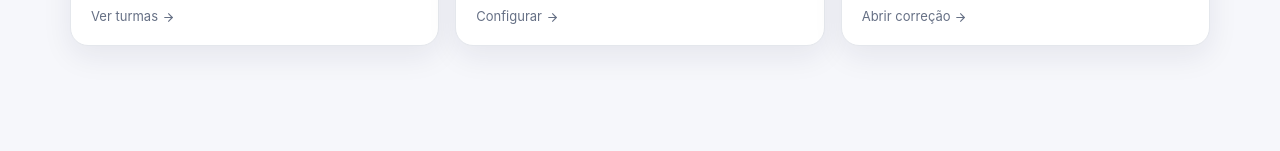
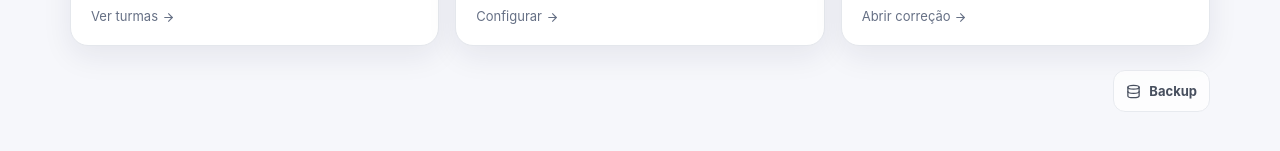
Before and after one commit to MicamAmorim/gabarito_omr_system, a Next.js app in the folder web/: page / in a window 1280 px wide. Shown: the part 631-782 px from the top of the page. Built offline with nearby package versions, Linux system fonts and the light colour scheme.

Commit message:
web: add discreet backup controls to home

```diff
--- a/web/src/app/page.tsx
+++ b/web/src/app/page.tsx
@@ -1,12 +1,15 @@
 "use client";
 import Link from "next/link";
-import { useEffect,useState } from "react";
-import { ArrowRight, Camera, FilePlus2, Users } from "lucide-react";
-import { getData } from "@/lib/storage/local";
+import { useEffect,useRef,useState } from "react";
+import { ArrowRight, Camera, Database, Download, FilePlus2, Upload, Users } from "lucide-react";
+import { exportLocalBackup,getData,importLocalBackup } from "@/lib/storage/local";
 import type { AppData } from "@/lib/types/domain";
 const empty:AppData={exams:[],classes:[],results:[]};
-export default function HomePage(){const [data,setData]=useState(empty);useEffect(()=>setData(getData()),[]); const avg=data.results.length?data.results.reduce((s,r)=>s+r.score,0)/data.results.length:0;
+export default function HomePage(){const [data,setData]=useState(empty);const[backupOpen,setBackupOpen]=useState(false);const[backupMsg,setBackupMsg]=useState("");const backupInput=useRef<HTMLInputElement>(null);useEffect(()=>setData(getData()),[]); const avg=data.results.length?data.results.reduce((s,r)=>s+r.score,0)/data.results.length:0;
+function exportBackup(){const backup=exportLocalBackup();const blob=new Blob([JSON.stringify(backup,null,2)],{type:"application/json"});const url=URL.createObjectURL(blob);const a=document.createElement("a");const stamp=new Date().toISOString().slice(0,10);a.href=url;a.download=`gabarito-backup-${stamp}.json`;document.body.appendChild(a);a.click();a.remove();URL.revokeObjectURL(url);setBackupMsg("Backup exportado.")}
+async function importBackup(file?:File){if(!file)return;try{const text=await file.text();if(!window.confirm("Importar este backup substituirá as provas, turmas e resultados atuais deste dispositivo. Continuar?"))return;const restored=importLocalBackup(text);setData(restored);setBackupMsg(`Backup restaurado: ${restored.exams.length} prova(s), ${restored.classes.length} turma(s) e ${restored.results.length} resultado(s).`)}catch(e){setBackupMsg(e instanceof Error?e.message:"Não foi possível importar o backup.")}finally{if(backupInput.current)backupInput.current.value=""}}
 return <div className="container"><section className="hero"><div><div className="eyebrow">Correção OMR</div><h1 className="h1">Fotografe. Corrija.<br/>Siga para o próximo.</h1><p className="lead">Crie provas e cartões-resposta, use o celular para corrigir e acompanhe os resultados da turma sem digitação manual.</p></div><div className="home-quick-actions"><Link href="/provas/nova" className="btn btn-primary btn-lg"><FilePlus2 size={18}/>Nova prova</Link><Link href="/turmas/nova" className="btn btn-lg"><Users size={18}/>Nova turma</Link><Link href="/corrigir" className="btn btn-lg home-quick-wide"><Camera size={18}/>Corrigir agora</Link></div></section>
 <div className="grid grid-3"><div className="card card-flat"><div className="stat-label">Provas cadastradas</div><div className="stat-value">{data.exams.length}</div><div className="stat-sub">cartões configurados</div></div><div className="card card-flat"><div className="stat-label">Alunos cadastrados</div><div className="stat-value">{data.classes.reduce((s,c)=>s+c.students.length,0)}</div><div className="stat-sub">em {data.classes.length} turma(s)</div></div><div className="card card-flat"><div className="stat-label">Média das correções</div><div className="stat-value">{avg.toFixed(1)}</div><div className="stat-sub">{data.results.length} correção(ões)</div></div></div>
 <div className="section-title"><h2>Comece por aqui</h2></div><div className="grid grid-3"><Link className="card" href="/turmas"><Users color="#3157d5"/><h3>1. Cadastre a turma</h3><p className="list-meta">Opcional. Gera um cartão com QR exclusivo para cada aluno.</p><span className="list-meta">Ver turmas <ArrowRight size={13} style={{verticalAlign:"middle"}}/></span></Link><Link className="card" href="/provas/nova"><FilePlus2 color="#3157d5"/><h3>2. Crie uma prova</h3><p className="list-meta">Informe o gabarito, a nota máxima e escolha cartão geral ou individual.</p><span className="list-meta">Configurar <ArrowRight size={13} style={{verticalAlign:"middle"}}/></span></Link><Link className="card" href="/corrigir"><Camera color="#3157d5"/><h3>3. Fotografe</h3><p className="list-meta">A correção acontece no aparelho e mostra a conferência visual.</p><span className="list-meta">Abrir correção <ArrowRight size={13} style={{verticalAlign:"middle"}}/></span></Link></div>
-{data.exams.length>0&&<><div className="section-title"><h2>Provas recentes</h2></div><div className="list">{data.exams.slice(0,4).map(e=><Link className="list-item" href={`/provas/detalhes?id=${encodeURIComponent(e.id)}`} key={e.id}><div className="list-main"><div className="list-title">{e.name}</div><div className="list-meta">{e.subject} · {e.questions} questões · nota {e.maxScore}</div></div><span className="pill">{e.mode==="student"?"Por aluno":"Geral"}</span><ArrowRight size={17}/></Link>)}</div></>}</div>}
+{data.exams.length>0&&<><div className="section-title"><h2>Provas recentes</h2></div><div className="list">{data.exams.slice(0,4).map(e=><Link className="list-item" href={`/provas/detalhes?id=${encodeURIComponent(e.id)}`} key={e.id}><div className="list-main"><div className="list-title">{e.name}</div><div className="list-meta">{e.subject} · {e.questions} questões · nota {e.maxScore}</div></div><span className="pill">{e.mode==="student"?"Por aluno":"Geral"}</span><ArrowRight size={17}/></Link>)}</div></>}
+<div style={{marginTop:24,marginBottom:18,display:"flex",justifyContent:"flex-end",alignItems:"center",gap:8,flexWrap:"wrap"}}><input ref={backupInput} type="file" accept="application/json,.json" style={{display:"none"}} onChange={e=>void importBackup(e.target.files?.[0])}/><button className="btn" type="button" onClick={()=>{setBackupOpen(v=>!v);setBackupMsg("")}} style={{padding:"8px 12px",fontSize:13,opacity:.78}}><Database size={15}/>Backup</button>{backupOpen&&<><button className="btn" type="button" onClick={exportBackup} style={{padding:"8px 12px",fontSize:13}}><Download size={14}/>Exportar</button><button className="btn" type="button" onClick={()=>backupInput.current?.click()} style={{padding:"8px 12px",fontSize:13}}><Upload size={14}/>Importar</button></>}{backupMsg&&<span className="list-meta" style={{width:"100%",textAlign:"right"}}>{backupMsg}</span>}</div></div>}
```
